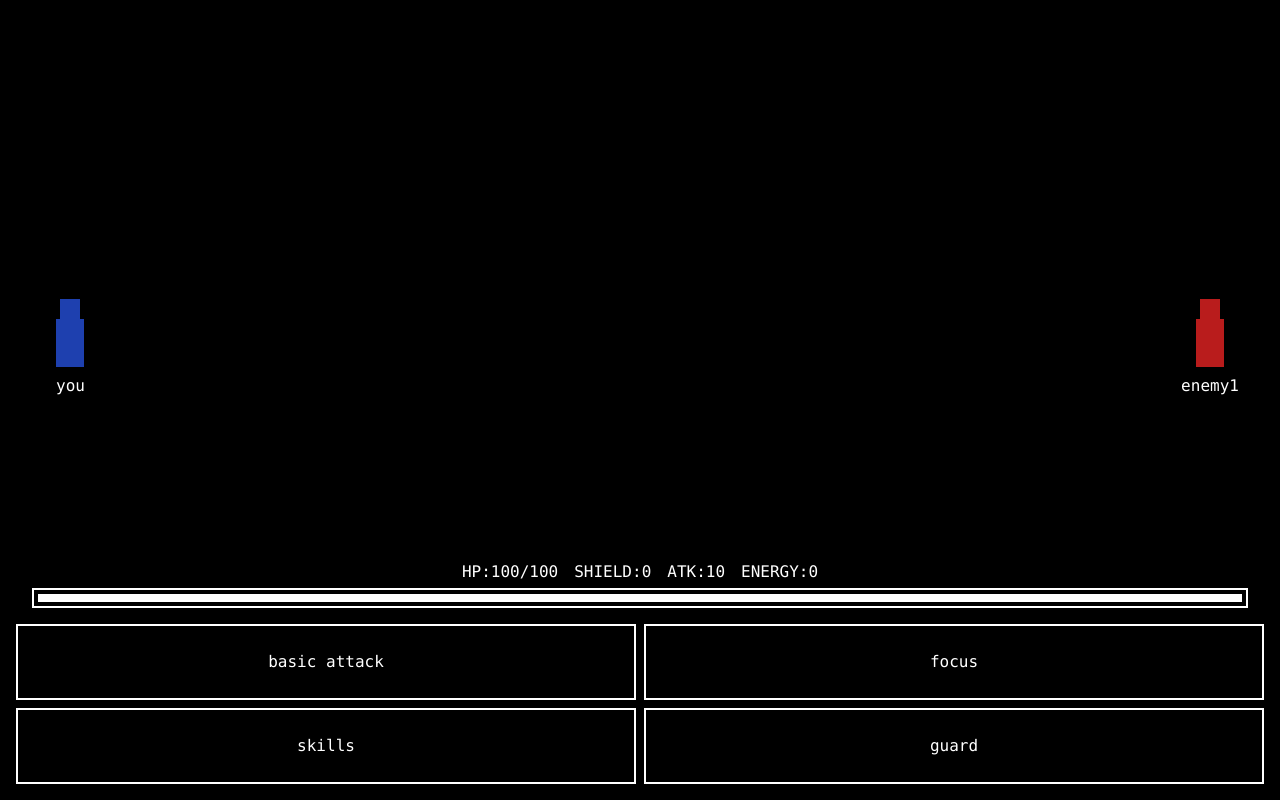
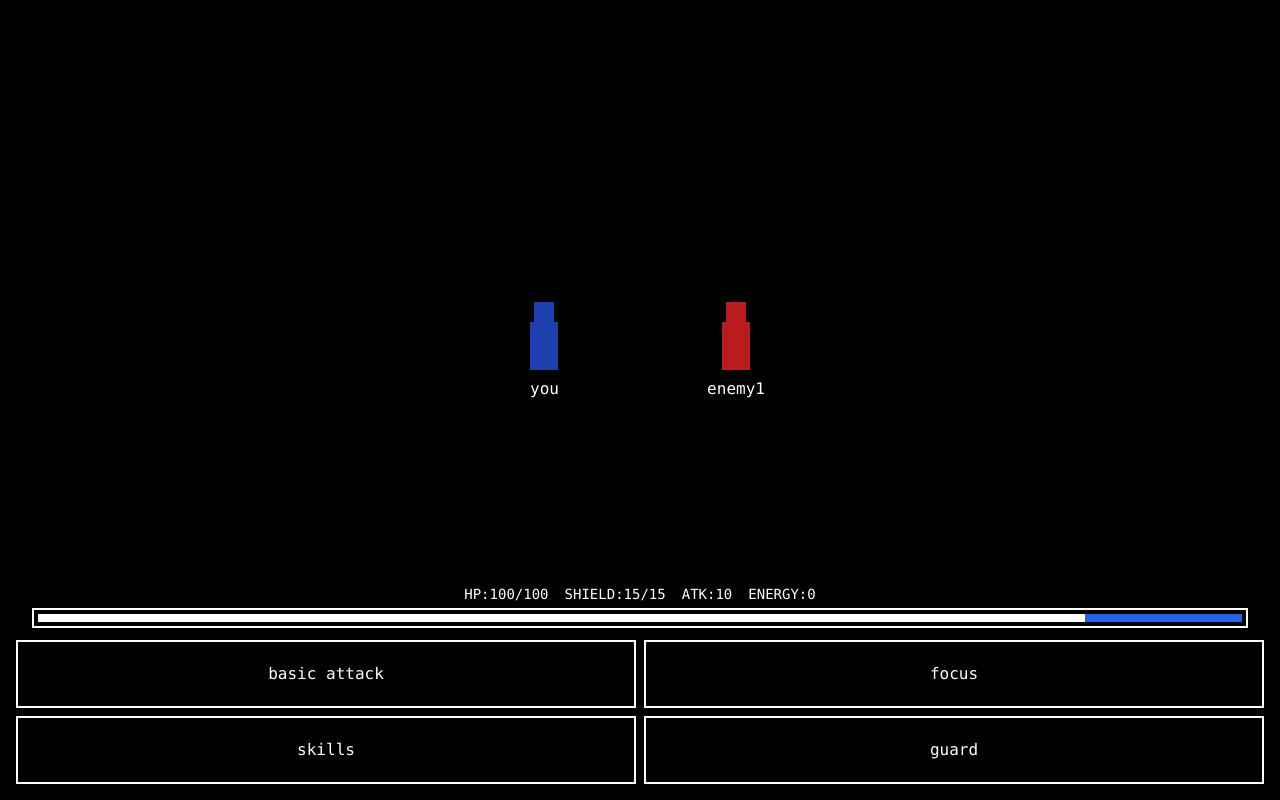
Before and after one commit to tchrjs/open-expedition, a Next.js app: page / in a window 1280 px wide. Both pictures are taken after a click on the button "start". Built offline with nearby package versions, Linux system fonts and the light colour scheme.

Commit message:
Clean up game format

```diff
--- a/app/page.jsx
+++ b/app/page.jsx
@@ -11,7 +11,8 @@ const basePlayerStats = {
     health: 100,
     maxHealth: 100,
     attack: 10,
-    shield: 0,
+    shield: 15,
+    maxShield: 15,
     energy: 0,
 };
 
@@ -22,12 +23,14 @@ const baseEnemyStats = {
     maxHealth: 100,
     attack: 10,
     shield: 15,
+    maxShield: 15,
     energy: 0,
 };
 
 export default function Home() {
     const [currentGameState, setCurrentGameState] = useState(gameStates.start);
     const [playerStats, setPlayerStats] = useState(basePlayerStats);
+    const [isCurrentTurn, setIsCurrentTurn] = useState(true);
     const [enemies, setEnemies] = useState([]);
     const [target, setTarget] = useState(null);
 
@@ -37,12 +40,15 @@ export default function Home() {
         setEnemies([baseEnemyStats]);
     };
 
-    const onBasicAttack = function () {
+    // player actions
+    const onBasicAttack = async function () {
+        setIsCurrentTurn(false);
         let currentTarget = target;
 
         // If no target is selected, automatically choose a target.
         if (!currentTarget) {
             currentTarget = getRandomArrayValue(enemies);
+            setTarget(currentTarget);
         }
 
         // Calculate damage.
@@ -57,6 +63,8 @@ export default function Home() {
 
         // Update target info.
         updateTarget(currentTarget);
+        await new Promise((resolve) => setTimeout(resolve, 500));
+        setIsCurrentTurn(true);
     };
 
     const onSkills = function () {};
@@ -103,19 +111,18 @@ export default function Home() {
             </div>
             {/** battle screen */}
             <div
-                className={`h-full ${
+                className={`h-full p-4 ${
                     currentGameState === gameStates.battle ? "" : "hidden"
                 }`}
             >
                 {/** target stats */}
-                <div className="w-full h-1/6 p-4">
-                    <div
-                        className={`w-full flex flex-col p-2 ${
-                            target ? "" : "hidden"
-                        }`}
-                    >
-                        <div className=" text-white">{target?.name ?? ""}</div>
-                        <div className="w-full p-1 border-white border-2 flex justify-start">
+                <div className="w-full h-1/6">
+                    <div className={`${target ? "opacity-1" : "opacity-0"}`}>
+                        <div className="flex flex-col gap-1 px-4">
+                            <div className="text-white">
+                                {target?.name ?? ""}
+                            </div>
+                            <div className="w-full p-1 border-white border-2 flex">
                                 <div
                                     className="h-2 bg-red-700"
                                     style={{
@@ -141,7 +148,7 @@ export default function Home() {
                                     }}
                                 ></div>
                             </div>
-                        <div className="text-white flex justify-start items-center gap-8">
+                            <div className="text-white flex justify-start items-center gap-8 text-sm">
                                 <div>
                                     {`${
                                         target
@@ -150,15 +157,18 @@ export default function Home() {
                                     }`}
                                 </div>
                                 <div>{`${
-                                target ? `SHIELD:${target.shield}` : ""
+                                    target
+                                        ? `SHIELD:${target.shield}/${target.maxShield}`
+                                        : ""
                                 }`}</div>
                             </div>
                         </div>
                     </div>
+                </div>
                 {/** battle ground */}
-                <div className="w-full h-3/6 flex justify-center items-center p-4">
+                <div className="w-full h-3/6 flex justify-center items-center">
                     {/** player models */}
-                    <div className="absolute flex flex-col gap-2 left-0 ml-14">
+                    <div className="absolute flex flex-col gap-2 -translate-x-24">
                         <div className="flex flex-col justify-center items-center border-red">
                             <div className="w-5 h-5 bg-blue-800"></div>
                             <div className="w-7 h-12 bg-blue-800"></div>
@@ -168,7 +178,7 @@ export default function Home() {
                         </div>
                     </div>
                     {/** enemy models */}
-                    <div className="absolute flex flex-col gap-2 right-0 mr-14">
+                    <div className="absolute flex flex-col gap-2 translate-x-24">
                         {enemies.map((enemy) => (
                             <div
                                 className="flex flex-col justify-center items-center border-red"
@@ -200,14 +210,14 @@ export default function Home() {
                     </div>
                 </div>
                 {/** player information and movesets */}
-                <div className="w-full h-2/6 flex flex-col justify-end p-4">
+                <div className="w-full h-2/6 flex flex-col justify-end gap-3">
                     {/** stats */}
-                    <div className="flex flex-col gap-1 p-4">
-                        <div className="text-white flex justify-center items-center space-x-4">
+                    <div className="flex flex-col gap-1 px-4">
+                        <div className="text-white flex justify-center items-center space-x-4 text-sm">
                             <div>
                                 {`HP:${playerStats.health}/${playerStats.maxHealth}`}
                             </div>
-                            <div>{`SHIELD:${playerStats.shield}`}</div>
+                            <div>{`SHIELD:${playerStats.shield}/${playerStats.maxShield}`}</div>
                             <div>{`ATK:${playerStats.attack}`}</div>
                             <div>{`ENERGY:${playerStats.energy}`}</div>
                         </div>
@@ -235,27 +245,33 @@ export default function Home() {
                         </div>
                     </div>
                     {/** move options */}
-                    <div className="grid grid-cols-2 grid-rows-2 place-items-center gap-2">
                     <div
-                            className="w-full text-white border-white border-2 text-center py-6"
+                        className={`grid grid-cols-2 grid-rows-2 place-items-center gap-2 ${
+                            isCurrentTurn
+                                ? ""
+                                : "brightness-50 pointer-events-none"
+                        }`}
+                    >
+                        <div
+                            className="w-full text-white border-white border-2 text-center py-5"
                             onClick={onBasicAttack}
                         >
                             basic attack
                         </div>
                         <div
-                            className="w-full text-white border-white border-2 text-center py-6"
+                            className="w-full text-white border-white border-2 text-center py-5"
                             onClick={onFocus}
                         >
                             focus
                         </div>
                         <div
-                            className="w-full text-white border-white border-2 text-center py-6"
+                            className="w-full text-white border-white border-2 text-center py-5"
                             onClick={onSkills}
                         >
                             skills
                         </div>
                         <div
-                            className="w-full text-white border-white border-2 text-center py-6"
+                            className="w-full text-white border-white border-2 text-center py-5"
                             onClick={onGuard}
                         >
                             guard
```
Lines whose indentation alone changed are shown as unchanged.
